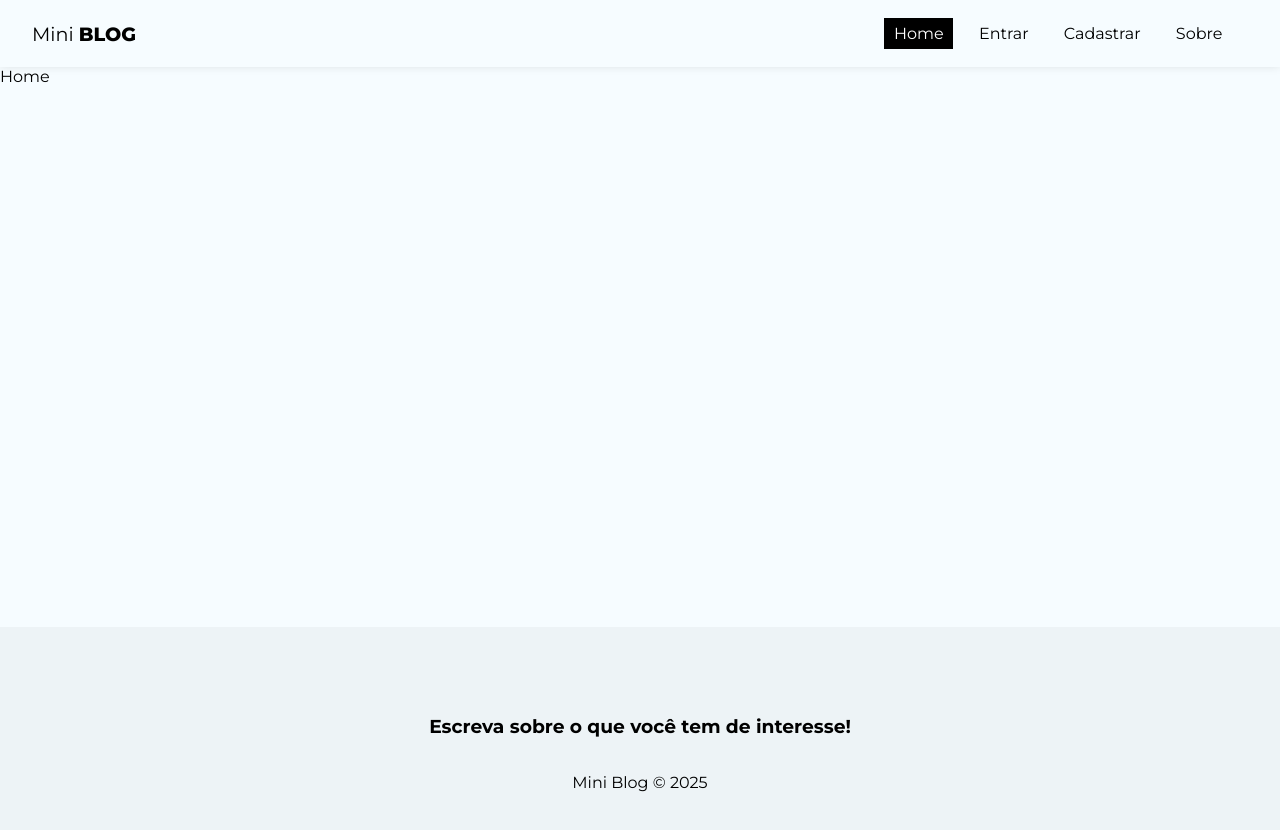
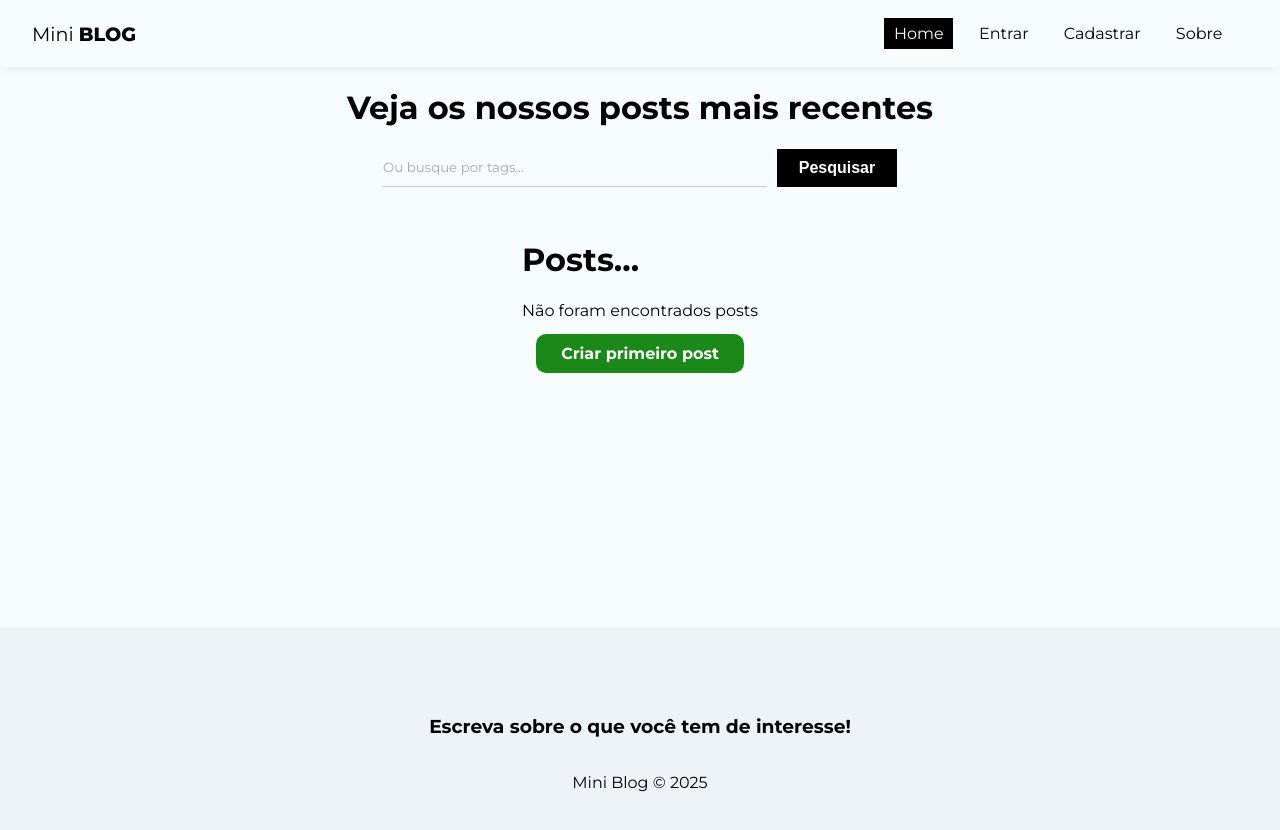
Before and after one commit to Jose-742/miniblog, a React (Vite) app: page / in a window 1280 px wide. Shown: the top 830 px of the page. Built offline with nearby package versions, Linux system fonts and the light colour scheme; no server answers.

Commit message:
Estruturando a home

```diff
--- a/src/pages/Home/Home.jsx
+++ b/src/pages/Home/Home.jsx
@@ -1,9 +1,43 @@
 // css
 import styles from "./Home.module.css";
 
+// hooks
+import { useNavigate, Link } from "react-router-dom";
+import { useState } from "react";
+
+// components
+
 const Home = () => {
+  const [query, setQuery] = useState("");
+  const [posts] = useState([])
+
+  const handleSubmit = (e) => {
+    e.preventDefault();
+
+  }
+
   return (
-    <div>Home</div>
+    <div className={styles.home}>
+      <h1>Veja os nossos posts mais recentes</h1>
+      <form onSubmit={handleSubmit} className={styles.search_form}>
+        <input
+          type="text"
+          placeholder="Ou busque por tags..."
+          onChange={(e) => setQuery(e.target.value)}
+          />
+        <button className="btn btn-dark">Pesquisar</button>
+      </form>
+
+      <div>
+        <h1>Posts...</h1>
+        {posts && posts.length === 0 && (
+          <div className={styles.noposts}>
+            <p>Não foram encontrados posts</p>
+            <Link to="/post/create" className="btn">Criar primeiro post</Link>
+          </div>
+        )}
+      </div>
+    </div>
   )
 }
 
--- a/src/pages/Home/Home.module.css
+++ b/src/pages/Home/Home.module.css
@@ -0,0 +1,31 @@
+.home {
+    display: flex;
+    flex-direction: column;
+    align-items: center;
+    justify-content: center;
+  }
+
+  .search_form {
+    max-width: 100%;
+    width: 60%;
+    display: flex;
+    justify-content: center;
+    margin-bottom: 2em;
+  }
+
+  .search_form input {
+    margin-right: 10px;
+    width: 50%;
+  }
+
+  .noposts {
+    text-align: center;
+  }
+
+  .noposts p {
+    margin-bottom: 1.5em;
+  }
+
+  .noposts a {
+    padding: 10px 25px;
+  }
```
